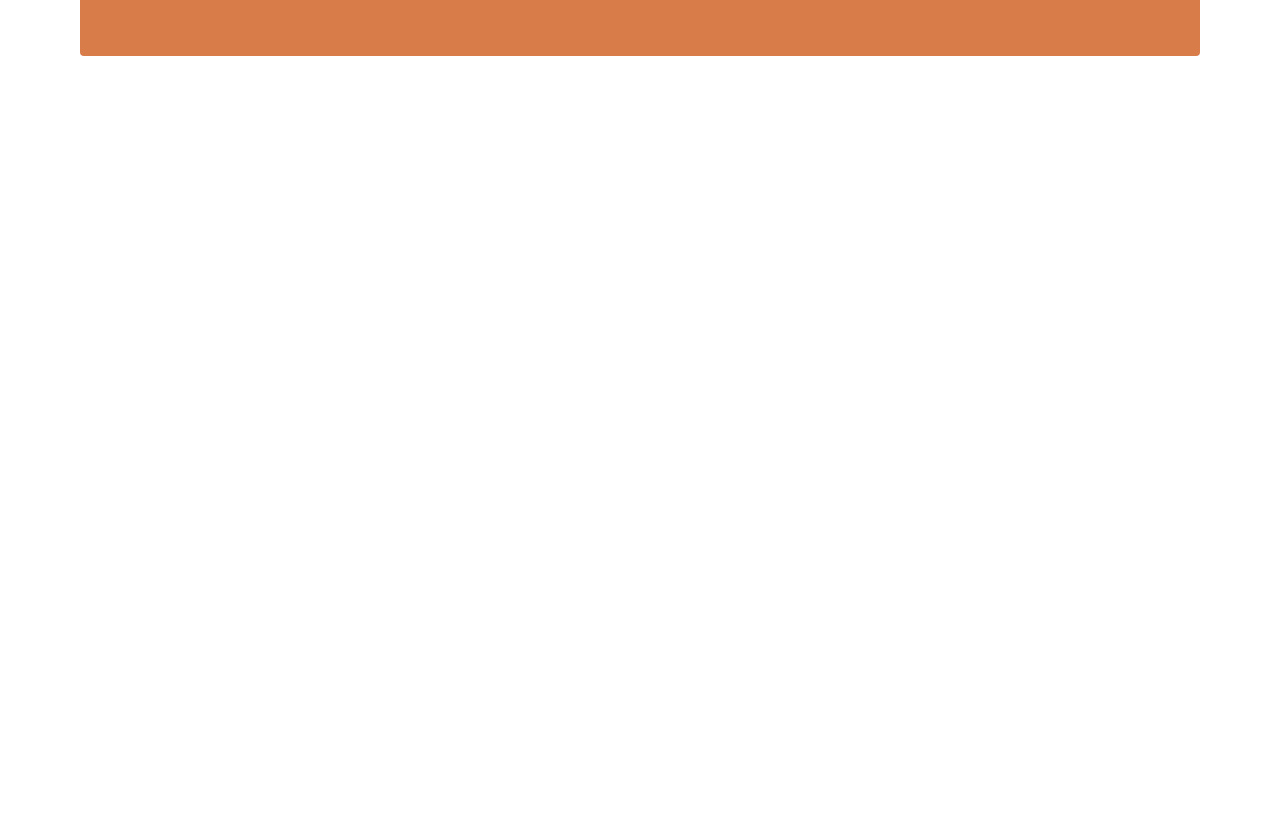
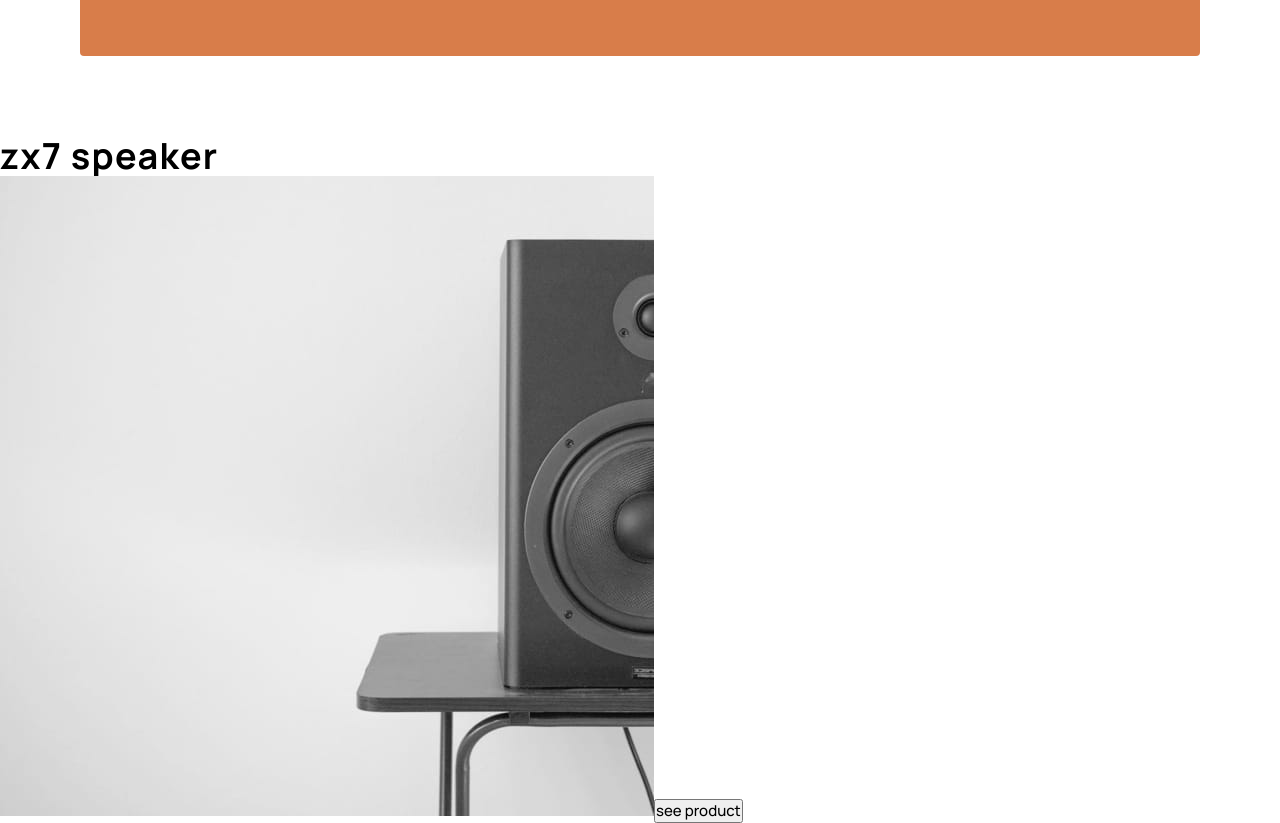
Before and after one commit to BilalHassen/audiophile-web-site, a React (Vite) app: page / in a window 1280 px wide. Shown: the part 2020-2843 px from the top of the page. Before the commit the page ends 2156 px from the top, so only its background shows below. Built offline with nearby package versions, Linux system fonts and the light colour scheme; a web font is replaced by a local one.

Commit message:
add basic structure for midContentSpeaker box

```diff
--- a/src/Components/MidContent/MidContent.jsx
+++ b/src/Components/MidContent/MidContent.jsx
@@ -1,6 +1,7 @@
 import { Component } from "react";
 import cirlces from "../../assets/home/desktop/pattern-circles.svg";
 import speakers from "../../assets/home/mobile/image-speaker-zx9.png";
+import MidContentSpeaker from "../../Components/MidContentSpeaker/MidContentSpeaker";
 import "./MidContent.scss";
 import { useEffect, useState } from "react";
 export default function MidContent() {
@@ -65,6 +66,7 @@ export default function MidContent() {
               <button className="midContent__button">see product</button>
             </div>
           </section>
+          <MidContentSpeaker />
         </>
       )}
     </>
--- /dev/null
+++ b/src/Components/MidContentSpeaker/MidContentSpeaker.jsx
@@ -0,0 +1,19 @@
+import "./MidContentSpeaker.scss";
+import speaker from "../../assets/home/mobile/image-speaker-zx7.jpg";
+export default function MidContentSpeaker() {
+  return (
+    <>
+      <div className="midContentSpeaker">
+        <h1 className="midContentSpeaker__title">zx7 speaker</h1>
+        <img
+          className="midContentSpeaker"
+          src={speaker}
+          alt={"homepage-speaker"}
+        ></img>
+        <button className="midContentSpeaker__button">
+          <p className="midContentSpeaker__button-txt">see product</p>
+        </button>
+      </div>
+    </>
+  );
+}
--- a/src/Pages/HomePage/HomePage.jsx
+++ b/src/Pages/HomePage/HomePage.jsx
@@ -2,6 +2,7 @@ import Header from "../../Components/Header/Header";
 import Hero from "../../Components/Hero/Hero";
 import Nav from "../../Components/Nav/Nav";
 import MidContent from "../../Components/MidContent/MidContent";
+
 import "./HomePage.scss";
 import { useState } from "react";
 
```
Also changed, not shown: src/Components/MidContentSpeaker/MidContentSpeaker.scss (added).
